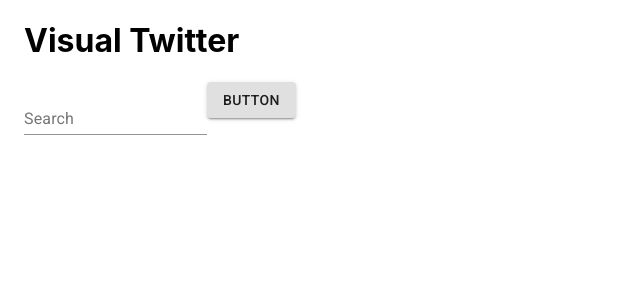
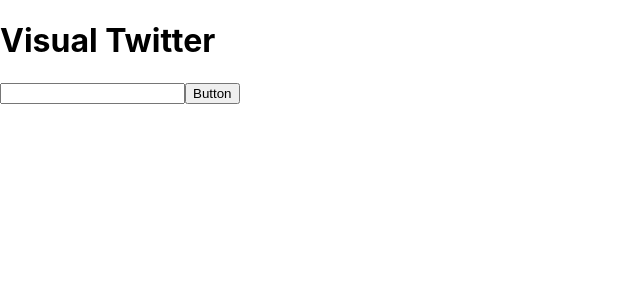
Before and after one commit to tknieza/Visual-Twitter, a React (Create React App) app: page / in a window 1280 px wide. Shown: the top 300 px of the page, without its empty margins (0-640 px from the left). Built offline with nearby package versions, Linux system fonts and the light colour scheme.

Commit message:
using rebass

```diff
--- a/package.json
+++ b/package.json
@@ -3,13 +3,11 @@
   "version": "0.1.0",
   "private": true,
   "dependencies": {
-    "@material-ui/core": "^4.3.3",
-    "@material-ui/icons": "^4.2.1",
     "cheerio": "^1.0.0-rc.3",
-    "node-sass": "^4.12.0",
     "react": "^16.9.0",
     "react-dom": "^16.9.0",
-    "react-scripts": "3.1.1"
+    "react-scripts": "3.1.1",
+    "rebass": "^4.0.5"
   },
   "scripts": {
     "start": "react-scripts start",
--- a/src/Components/App/App.js
+++ b/src/Components/App/App.js
@@ -1,6 +1,6 @@
 import React, { useState } from "react";
+import { Box, Image } from "rebass";
 import "./App.css";
-import { Button, TextField, Container } from "@material-ui/core";
 
 const App = () => {
   const [tweets, setTweets] = useState([]);
@@ -56,29 +56,45 @@
 
   return (
     <div className="App">
-      <Container>
+      <div>
         <h1>Visual Twitter</h1>
         <form onSubmit={handleSubmit}>
-          <TextField
-            id="standard-with-placeholder"
-            label="Search"
-            margin="dense"
-          />
-          <Button type="submit" variant="contained">
+          <input type="text" />
+          <button type="submit" variant="contained">
             Button
-          </Button>
+          </button>
         </form>
         {tweets.length > 0 &&
           tweets.map((tweet, index) => (
-            <div key={index}>
+            <Box
+              key={index}
+              sx={{
+                maxWidth: 768,
+                mx: "auto",
+                px: 3,
+                py: 4
+              }}
+            >
               <p>{tweet.permaLink}</p>
               {tweet.images.length > 0 &&
-                tweet.images.map((image, index) => (
-                  <img src={image} alt="tweetImage" key={index} />
-                ))}
-            </div>
+                tweet.images.map((image, index) =>
+                  index === 0 ? (
+                    <Image
+                      src={image}
+                      key={index}
+                      sx={{
+                        width: 48,
+                        height: 48,
+                        borderRadius: 9999
+                      }}
+                    />
+                  ) : (
+                    <Image src={image} key={index} />
+                  )
+                )}
+            </Box>
           ))}
-      </Container>
+      </div>
     </div>
   );
 };
```
Also changed, not shown: 1 other file (tests, documents, lock files or other folders).
